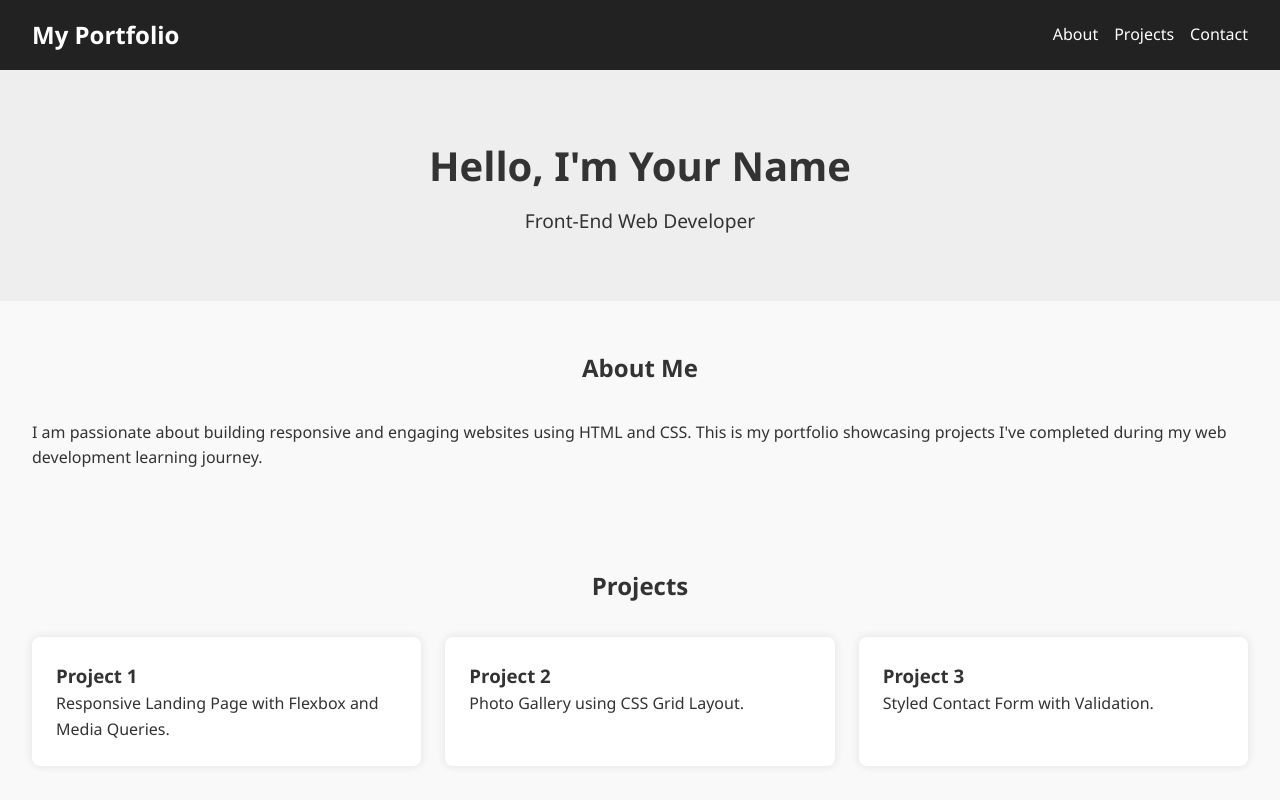
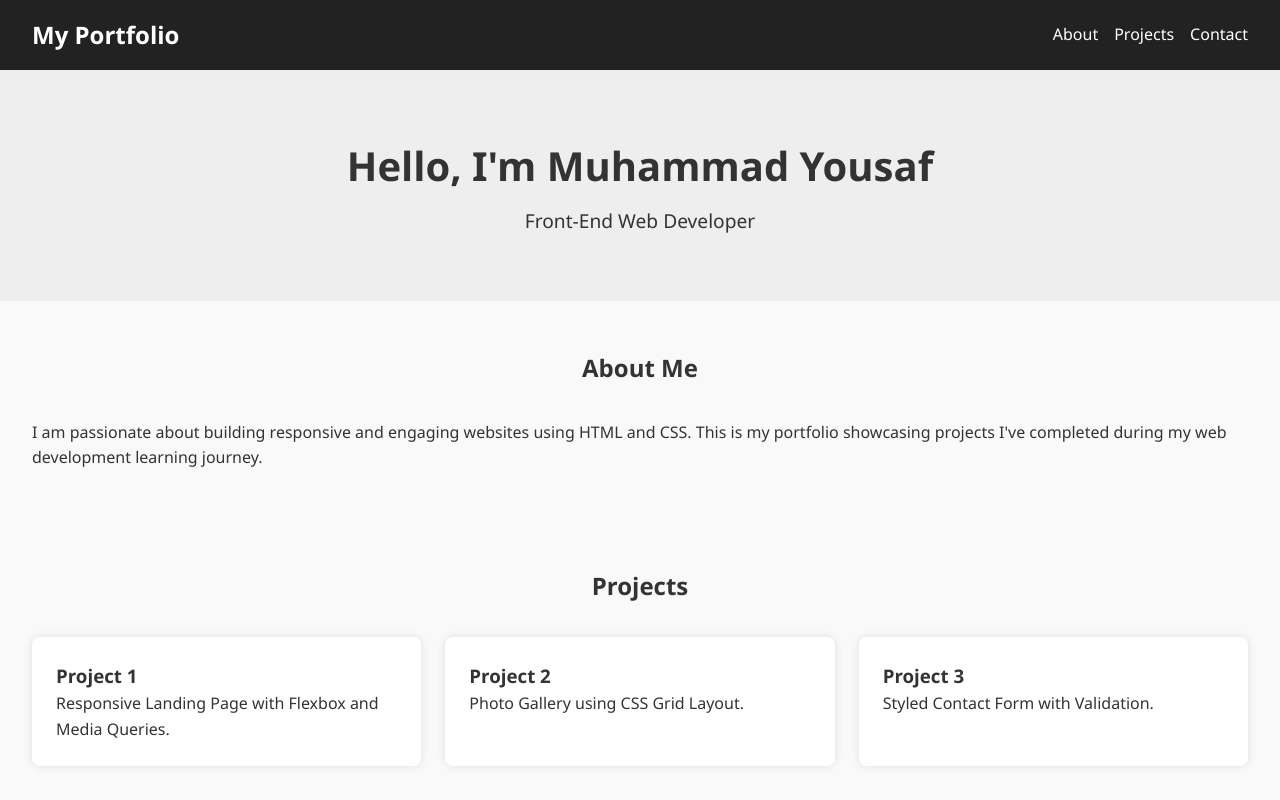
Before and after one commit to myousaf2233/portfolio-website, a plain HTML site: page portfolio.html in a window 1280 px wide. Shown: the top 800 px of the page. Drawn offline with Linux system fonts and the light colour scheme.

Commit message:
Update portfolio.html

```diff
--- a/portfolio.html
+++ b/portfolio.html
@@ -19,7 +19,7 @@
   </header>
 
   <section class="hero">
-    <h2>Hello, I'm Your Name</h2>
+    <h2>Hello, I'm Muhammad Yousaf</h2>
     <p>Front-End Web Developer</p>
   </section>
 
```
